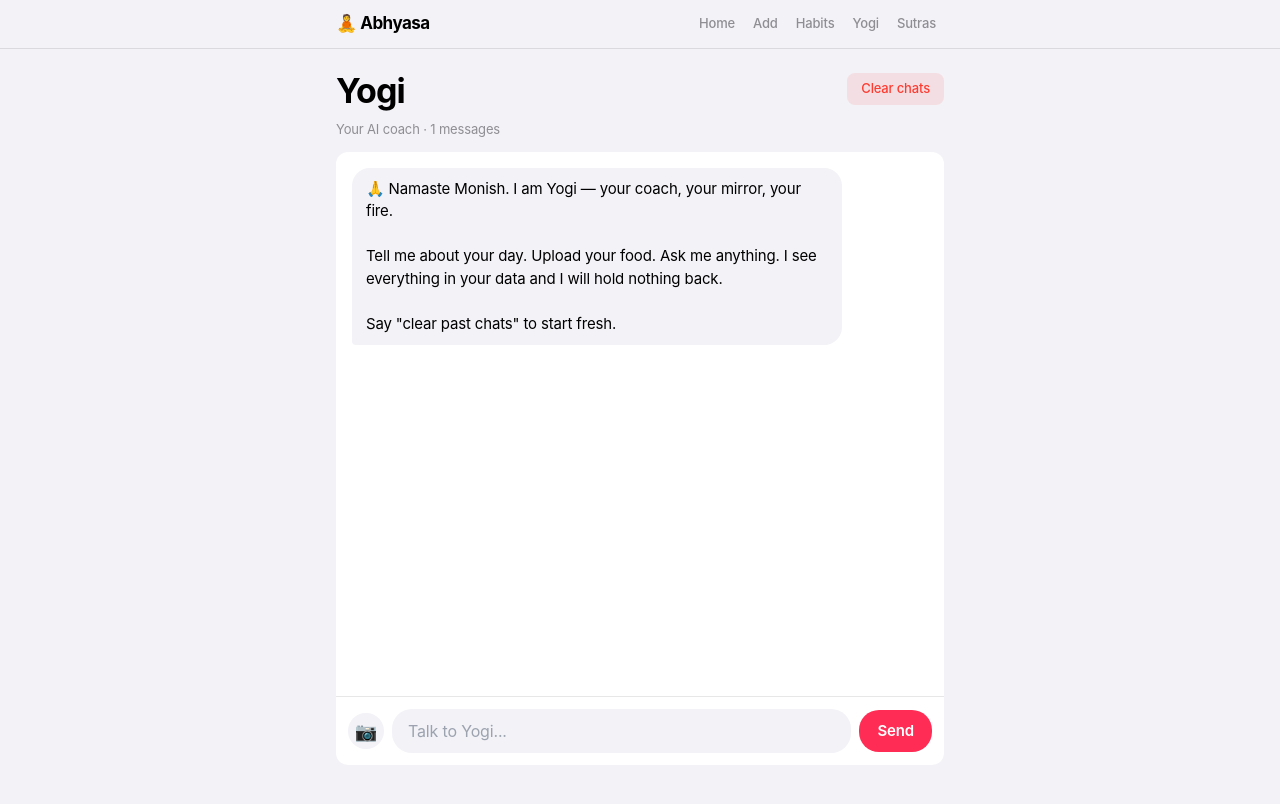
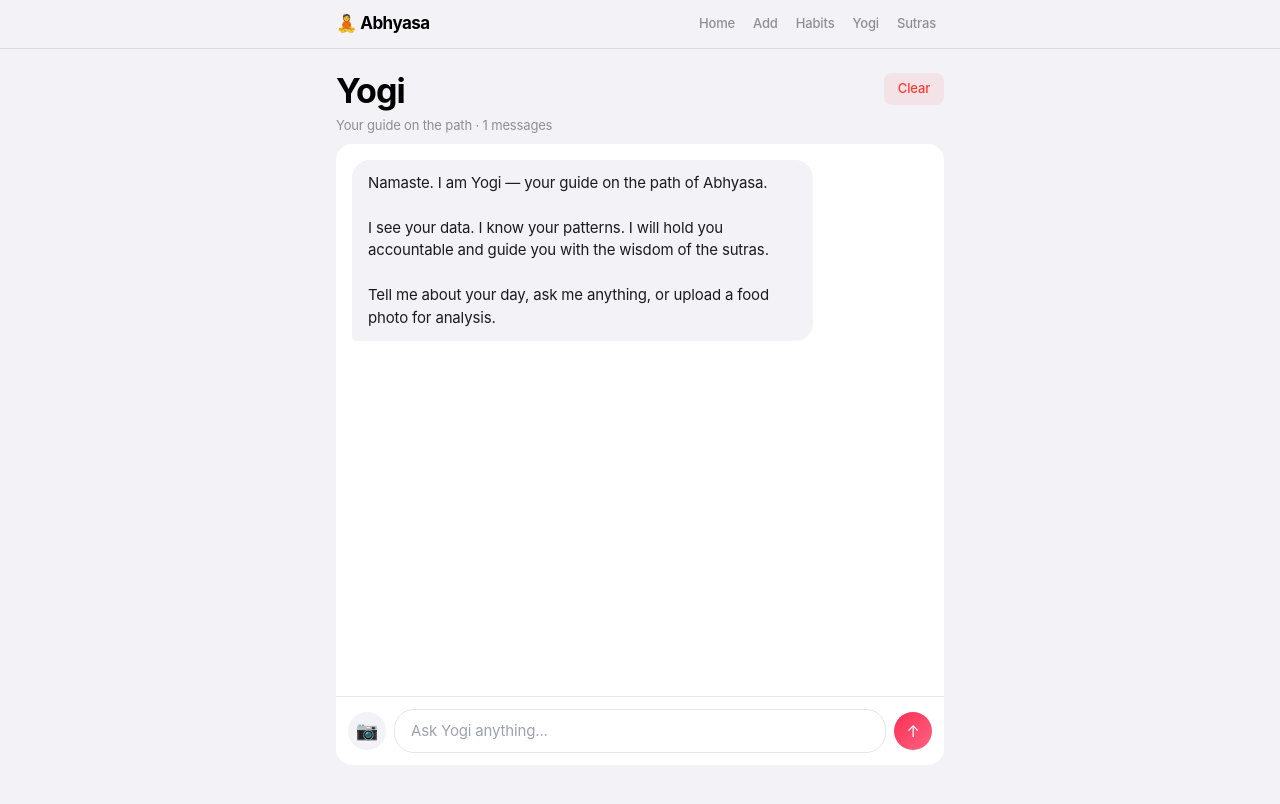
Before and after one commit to monish-dsg/abhyasa100, a Next.js app: page /yogi in a window 1280 px wide. Built offline with nearby package versions, Linux system fonts and the light colour scheme; no server answers; the database is empty.

Commit message:
Update page.tsx

```diff
--- a/app/yogi/page.tsx
+++ b/app/yogi/page.tsx
@@ -2,9 +2,8 @@
 import { useState, useEffect, useRef } from 'react'
 import { supabase } from '../../lib/supabase'
 
-const WELCOME = '🙏 Namaste Monish. I am Yogi — your coach, your mirror, your fire.\n\nTell me about your day. Upload your food. Ask me anything. I see everything in your data and I will hold nothing back.\n\nSay "clear past chats" to start fresh.'
+const WELCOME = 'Namaste. I am Yogi — your guide on the path of Abhyasa.\n\nI see your data. I know your patterns. I will hold you accountable and guide you with the wisdom of the sutras.\n\nTell me about your day, ask me anything, or upload a food photo for analysis.'
 
-// Compress image to max 800px and convert to base64
 function compressImage(file: File): Promise<string> {
   return new Promise((resolve, reject) => {
     const img = new Image()
@@ -14,15 +13,11 @@ function compressImage(file: File): Promise<string> {
       img.onload = () => {
         let w = img.width, h = img.height
         const max = 800
-        if (w > max || h > max) {
-          if (w > h) { h = Math.round(h * max / w); w = max }
-          else { w = Math.round(w * max / h); h = max }
-        }
+        if (w > max || h > max) { if (w > h) { h = Math.round(h * max / w); w = max } else { w = Math.round(w * max / h); h = max } }
         canvas.width = w; canvas.height = h
         const ctx = canvas.getContext('2d')!
         ctx.drawImage(img, 0, 0, w, h)
-        const dataUrl = canvas.toDataURL('image/jpeg', 0.7)
-        resolve(dataUrl.split(',')[1])
+        resolve(canvas.toDataURL('image/jpeg', 0.7).split(',')[1])
       }
       img.onerror = reject
       img.src = e.target?.result as string
@@ -44,27 +39,18 @@ export default function YogiChat() {
   const fileRef = useRef<HTMLInputElement>(null)
 
   const saveChat = async (role: string, message: string, aid: number) => {
-    try {
-      await supabase.from('chat_messages').insert({ role, message, attempt_id: aid })
-    } catch (e: any) { console.error('Chat save error:', e.message) }
+    try { await supabase.from('chat_messages').insert({ role, message, attempt_id: aid }) } catch (e: any) { console.error('Chat save:', e.message) }
   }
 
   useEffect(() => {
     (async () => {
       const { data: att } = await supabase.from('attempts').select('*').eq('status', 'active').order('attempt_number', { ascending: false }).limit(1)
-      const aid = att?.[0]?.attempt_number || 1
-      setAttemptId(aid)
+      const aid = att?.[0]?.attempt_number || 1; setAttemptId(aid)
       try {
         const { data: chats } = await supabase.from('chat_messages').select('*').eq('attempt_id', aid).order('created_at', { ascending: true })
-        if (chats && chats.length > 0) {
-          setMessages(chats.map((c: any) => ({ role: c.role, content: c.message })))
-        } else {
-          setMessages([{ role: 'assistant', content: WELCOME }])
-          await saveChat('assistant', WELCOME, aid)
-        }
-      } catch (e) {
-        setMessages([{ role: 'assistant', content: WELCOME }])
-      }
+        if (chats && chats.length > 0) setMessages(chats.map((c: any) => ({ role: c.role, content: c.message })))
+        else { setMessages([{ role: 'assistant', content: WELCOME }]); await saveChat('assistant', WELCOME, aid) }
+      } catch (e) { setMessages([{ role: 'assistant', content: WELCOME }]) }
       setLoadingHistory(false)
     })()
   }, [])
@@ -72,110 +58,84 @@ export default function YogiChat() {
   useEffect(() => { bottom.current?.scrollIntoView({ behavior: 'smooth' }) }, [messages])
 
   const clearChats = async () => {
-    try {
-      await supabase.from('chat_messages').delete().eq('attempt_id', attemptId)
-    } catch (e) {
-      await supabase.from('chat_messages').delete().neq('id', 0)
-    }
-    const msg = '🧹 Cleared. Let\'s start fresh.\n\n' + WELCOME
-    setMessages([{ role: 'assistant', content: msg }])
-    await saveChat('assistant', msg, attemptId)
+    try { await supabase.from('chat_messages').delete().eq('attempt_id', attemptId) } catch (e) { await supabase.from('chat_messages').delete().neq('id', 0) }
+    const msg = 'Chat cleared.\n\n' + WELCOME
+    setMessages([{ role: 'assistant', content: msg }]); await saveChat('assistant', msg, attemptId)
   }
 
   const send = async () => {
     if (!input.trim() && !photo) return
     const userContent = input.trim()
+    if (userContent.toLowerCase().includes('clear') && userContent.toLowerCase().includes('chat')) { setInput(''); await clearChats(); return }
 
-    if (userContent.toLowerCase().includes('clear past chats') || userContent.toLowerCase().includes('clear chats')) {
-      setInput(''); await clearChats(); return
-    }
-
-    const userMsg = { role: 'user', content: userContent || '📷 Food photo uploaded — please analyze the macros' }
-    setMessages(p => [...p, userMsg])
-    setInput('')
-    setLoading(true)
+    const userMsg = { role: 'user', content: userContent || 'Analyze this food photo' }
+    setMessages(p => [...p, userMsg]); setInput(''); setLoading(true)
     await saveChat('user', userMsg.content, attemptId)
 
     try {
       const body: any = { messages: [...messages, userMsg], attemptId }
+      if (photo) { try { body.photo = await compressImage(photo); body.photoType = 'image/jpeg' } catch (e) { console.error('Compress:', e) } }
 
-      // Compress photo before sending
-      if (photo) {
-        try {
-          const compressed = await compressImage(photo)
-          body.photo = compressed
-          body.photoType = 'image/jpeg'
-        } catch (e) {
-          console.error('Image compression failed:', e)
-        }
-      }
-
-      const res = await fetch('/api/yogi', {
-        method: 'POST',
-        headers: { 'Content-Type': 'application/json' },
-        body: JSON.stringify(body)
-      })
+      const res = await fetch('/api/yogi', { method: 'POST', headers: { 'Content-Type': 'application/json' }, body: JSON.stringify(body) })
       const data = await res.json()
-
       setMessages(p => [...p, { role: 'assistant', content: data.reply }])
       await saveChat('assistant', data.reply, attemptId)
-
-      if (data.saved?.success) {
-        const sysContent = `Day ${data.saved.day} → ${data.saved.color} (${data.saved.score}/11)`
-        setMessages(p => [...p, { role: 'system', content: sysContent }])
-        await saveChat('system', sysContent, attemptId)
-      }
     } catch (err: any) {
-      const errContent = `Error: ${err.message}`
-      setMessages(p => [...p, { role: 'assistant', content: errContent }])
-      await saveChat('assistant', errContent, attemptId)
+      const errMsg = `I encountered an issue. Please try again.`
+      setMessages(p => [...p, { role: 'assistant', content: errMsg }])
     }
-
     setPhoto(null); setPhotoPreview(''); setLoading(false)
   }
 
-  if (loadingHistory) return <p style={{ padding: 40, textAlign: 'center', color: '#8E8E93' }}>Loading chats...</p>
+  if (loadingHistory) return <p style={{ padding: 40, textAlign: 'center', color: '#8E8E93' }}>Loading...</p>
 
   return (
     <div style={{ display: 'flex', flexDirection: 'column', height: 'calc(100vh - 100px)' }}>
-      <div style={{ display: 'flex', justifyContent: 'space-between', alignItems: 'flex-start' }}>
+      <div style={{ display: 'flex', justifyContent: 'space-between', alignItems: 'flex-start', marginBottom: 8 }}>
         <div>
-          <h1 style={{ fontSize: 34, fontWeight: 700, letterSpacing: '-0.03em', marginBottom: 4 }}>Yogi</h1>
-          <p style={{ fontSize: 13, color: '#8E8E93', marginBottom: 12 }}>Your AI coach · {messages.length} messages</p>
+          <h1 style={{ fontSize: 34, fontWeight: 700, letterSpacing: '-0.03em' }}>Yogi</h1>
+          <p style={{ fontSize: 13, color: '#8E8E93' }}>Your guide on the path · {messages.length} messages</p>
         </div>
-        <button onClick={clearChats} style={{ marginTop: 8, padding: '6px 14px', borderRadius: 8, fontSize: 13, fontWeight: 500, background: 'rgba(255,59,48,0.1)', color: '#FF3B30', border: 'none', cursor: 'pointer', fontFamily: 'inherit' }}>
-          Clear chats
-        </button>
+        <button onClick={clearChats} style={{ marginTop: 8, padding: '6px 14px', borderRadius: 8, fontSize: 13, fontWeight: 500, background: 'rgba(255,59,48,0.08)', color: '#FF3B30', border: 'none', cursor: 'pointer', fontFamily: 'inherit' }}>Clear</button>
       </div>
 
-      <div className="card" style={{ flex: 1, display: 'flex', flexDirection: 'column', overflow: 'hidden' }}>
+      <div className="card" style={{ flex: 1, display: 'flex', flexDirection: 'column', overflow: 'hidden', borderRadius: 16 }}>
         <div style={{ flex: 1, overflowY: 'auto', padding: 16 }}>
           {messages.map((m, i) => (
-            <div key={i} style={{ display: 'flex', justifyContent: m.role === 'user' ? 'flex-end' : m.role === 'system' ? 'center' : 'flex-start', marginBottom: 10 }}>
-              {m.role === 'system' ? (
-                <div className="chat-saved">✓ {m.content}</div>
-              ) : (
-                <div className={m.role === 'user' ? 'chat-user' : 'chat-ai'} style={{ whiteSpace: 'pre-wrap' }}>{m.content}</div>
-              )}
+            <div key={i} style={{ display: 'flex', justifyContent: m.role === 'user' ? 'flex-end' : 'flex-start', marginBottom: 12 }}>
+              <div style={{
+                maxWidth: '80%', padding: '12px 16px', borderRadius: m.role === 'user' ? '18px 18px 4px 18px' : '18px 18px 18px 4px',
+                background: m.role === 'user' ? 'linear-gradient(135deg, #FF2D55, #FF6482)' : '#F2F2F7',
+                color: m.role === 'user' ? '#fff' : '#1C1C1E', fontSize: 15, lineHeight: 1.5, whiteSpace: 'pre-wrap',
+              }}>{m.content}</div>
             </div>
           ))}
-          {loading && <div style={{ display: 'flex' }}><div className="chat-ai" style={{ color: '#8E8E93' }}>Yogi is thinking... 🧘</div></div>}
+          {loading && (
+            <div style={{ display: 'flex' }}>
+              <div style={{ padding: '12px 16px', borderRadius: '18px 18px 18px 4px', background: '#F2F2F7', color: '#8E8E93', fontSize: 14 }}>
+                <span className="typing-dots">Yogi is reflecting</span>
+              </div>
+            </div>
+          )}
           <div ref={bottom} />
         </div>
 
         {photoPreview && (
-          <div style={{ padding: '8px 16px', borderTop: '0.5px solid rgba(60,60,67,0.12)', display: 'flex', alignItems: 'center', gap: 8 }}>
-            <img src={photoPreview} alt="Upload" style={{ width: 48, height: 48, borderRadius: 8, objectFit: 'cover' }} />
-            <span style={{ fontSize: 13, color: '#8E8E93', flex: 1 }}>Photo ready to send</span>
+          <div style={{ padding: '8px 16px', borderTop: '0.5px solid rgba(60,60,67,0.12)', display: 'flex', alignItems: 'center', gap: 10 }}>
+            <img src={photoPreview} alt="Upload" style={{ width: 44, height: 44, borderRadius: 10, objectFit: 'cover' }} />
+            <span style={{ fontSize: 13, color: '#8E8E93', flex: 1 }}>Photo attached</span>
             <button onClick={() => { setPhoto(null); setPhotoPreview('') }} style={{ background: 'none', border: 'none', color: '#FF3B30', fontSize: 13, cursor: 'pointer', fontFamily: 'inherit' }}>Remove</button>
           </div>
         )}
 
         <div style={{ padding: 12, borderTop: '0.5px solid rgba(60,60,67,0.12)', display: 'flex', gap: 8, alignItems: 'center' }}>
-          <button onClick={() => fileRef.current?.click()} style={{ width: 36, height: 36, borderRadius: 18, background: '#F2F2F7', border: 'none', fontSize: 18, cursor: 'pointer', display: 'flex', alignItems: 'center', justifyContent: 'center', flexShrink: 0 }}>📷</button>
+          <button onClick={() => fileRef.current?.click()} style={{ width: 38, height: 38, borderRadius: 19, background: '#F2F2F7', border: 'none', fontSize: 18, cursor: 'pointer', display: 'flex', alignItems: 'center', justifyContent: 'center', flexShrink: 0 }}>📷</button>
           <input ref={fileRef} type="file" accept="image/*" style={{ display: 'none' }} onChange={e => { const f = e.target.files?.[0]; if (f) { setPhoto(f); setPhotoPreview(URL.createObjectURL(f)) } }} />
-          <input className="chat-input" value={input} onChange={e => setInput(e.target.value)} onKeyDown={e => e.key === 'Enter' && send()} placeholder="Talk to Yogi..." />
-          <button className="chat-send" onClick={send} disabled={loading} style={{ opacity: loading ? 0.5 : 1 }}>Send</button>
+          <input value={input} onChange={e => setInput(e.target.value)} onKeyDown={e => e.key === 'Enter' && !e.shiftKey && send()}
+            placeholder="Ask Yogi anything..."
+            style={{ flex: 1, padding: '10px 16px', borderRadius: 20, border: '1px solid #E5E5EA', fontSize: 15, fontFamily: 'inherit', outline: 'none', background: '#fff' }} />
+          <button onClick={send} disabled={loading}
+            style={{ width: 38, height: 38, borderRadius: 19, background: loading ? '#E5E5EA' : 'linear-gradient(135deg, #FF2D55, #FF6482)', border: 'none', color: '#fff', fontSize: 16, cursor: loading ? 'default' : 'pointer', display: 'flex', alignItems: 'center', justifyContent: 'center', flexShrink: 0 }}>↑</button>
         </div>
       </div>
     </div>
```
